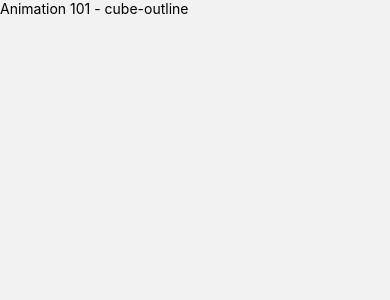
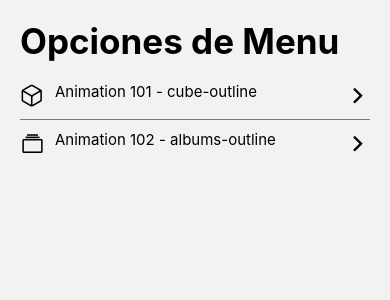
Before and after one commit to mcmmiguel/ComponentsApp-ReactNative, a React Native app: screen /HomeScreen in a window 390 px wide. Shown: the top 300 px of the page. Built offline with nearby package versions, Linux system fonts and the light colour scheme.

Commit message:
Feat. Finish FlatList

```diff
--- /dev/null
+++ b/src/components/FlatListMenuItem.tsx
@@ -0,0 +1,33 @@
+import React from 'react';
+import { View, Text, StyleSheet } from 'react-native';
+import { FlatListMenuItemProps } from '../interfaces';
+import Icon from 'react-native-vector-icons/Ionicons';
+import { TouchableOpacity } from 'react-native-gesture-handler';
+
+export const FlatListMenuItem = ({ menuItem }: FlatListMenuItemProps) => {
+    return (
+        <TouchableOpacity activeOpacity={0.8}>
+            <View style={styles.mainContainer}>
+                <View style={styles.itemContainer}>
+                    <Icon name={menuItem.icon} size={25} color="black" />
+                    <Text style={styles.itemText}>{menuItem.name} - {menuItem.icon}</Text>
+                </View>
+                <Icon name="chevron-forward-outline" size={25} color="black" />
+            </View >
+        </TouchableOpacity>
+    );
+};
+
+const styles = StyleSheet.create({
+    mainContainer: {
+        flexDirection: 'row',
+        justifyContent: 'space-between',
+    },
+    itemContainer: {
+        flexDirection: 'row',
+    },
+    itemText: {
+        marginLeft: 10,
+        fontSize: 15,
+    },
+});
--- a/src/components/index.ts
+++ b/src/components/index.ts
@@ -0,0 +1 @@
+export { FlatListMenuItem } from './FlatListMenuItem';
--- /dev/null
+++ b/src/interfaces/index.ts
@@ -0,0 +1 @@
+export * from './interfaces';
--- /dev/null
+++ b/src/interfaces/interfaces.ts
@@ -0,0 +1,9 @@
+export interface MenuItemProps {
+    name: string;
+    icon: string;
+    component: string;
+}
+
+export interface FlatListMenuItemProps {
+    menuItem: MenuItemProps;
+}
--- a/src/screens/HomeScreen.tsx
+++ b/src/screens/HomeScreen.tsx
@@ -1,11 +1,8 @@
 import React from 'react';
 import { View, Text, StyleSheet, FlatList } from 'react-native';
-
-interface MenuItemProps {
-    name: string;
-    icon: string;
-    component: string;
-}
+import { appTheme } from '../theme/appTheme';
+import { useSafeAreaInsets } from 'react-native-safe-area-context';
+import { FlatListMenuItem } from '../components';
 
 const menuItems = [
     {
@@ -13,23 +10,38 @@ const menuItems = [
         icon: 'cube-outline',
         component: 'Animation101Screen',
     },
+    {
+        name: 'Animation 102',
+        icon: 'albums-outline',
+        component: 'Animation102Screen',
+    },
 ];
 
 export const HomeScreen = () => {
 
-    const renderMenuItem = (menuItem: MenuItemProps) => {
+    const { top } = useSafeAreaInsets();
+
+    const renderListHeader = () => {
         return (
-            <View>
-                <Text>{menuItem.name} - {menuItem.icon}</Text>
+            <View style={styles.headerContainer}>
+                <Text style={appTheme.title}>Opciones de Menu</Text>
             </View>
         );
     };
 
+    const itemSeparator = () => {
+        return (
+            <View style={styles.itemSeparator} />
+        );
+    };
+
     return (
-        <View style={styles.mainContainer}>
+        <View style={{ ...styles.mainContainer, ...appTheme.appContainer, marginTop: top + 20 }}>
             <FlatList
+                ListHeaderComponent={renderListHeader}
                 data={menuItems}
-                renderItem={({ item }) => renderMenuItem(item)}
+                renderItem={({ item }) => <FlatListMenuItem menuItem={item} />}
+                ItemSeparatorComponent={itemSeparator}
                 keyExtractor={(item) => item.name}
             />
         </View>
@@ -40,4 +52,12 @@ const styles = StyleSheet.create({
     mainContainer: {
         flex: 1,
     },
+    headerContainer: {
+        marginBottom: 20,
+    },
+    itemSeparator: {
+        borderBottomWidth: 1,
+        opacity: 0.5,
+        marginVertical: 10,
+    },
 });
--- /dev/null
+++ b/src/theme/appTheme.tsx
@@ -0,0 +1,11 @@
+import { StyleSheet } from 'react-native';
+
+export const appTheme = StyleSheet.create({
+    appContainer: {
+        marginHorizontal: 20,
+    },
+    title: {
+        fontSize: 35,
+        fontWeight: 'bold',
+    },
+});
```
